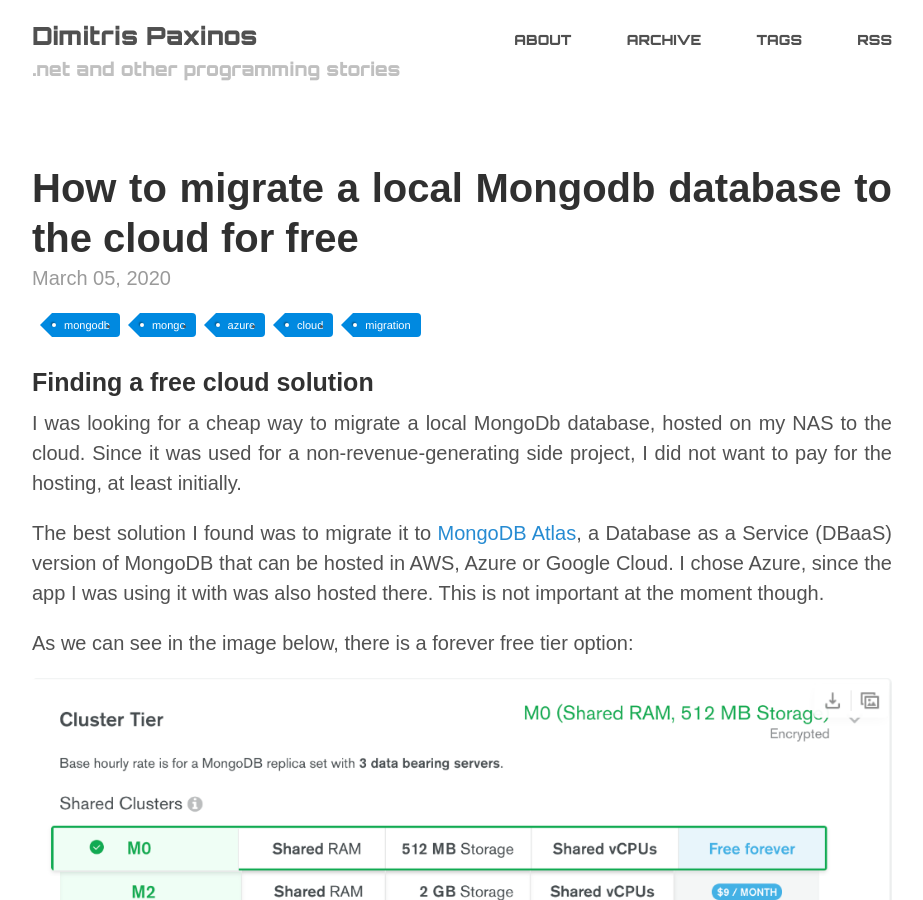
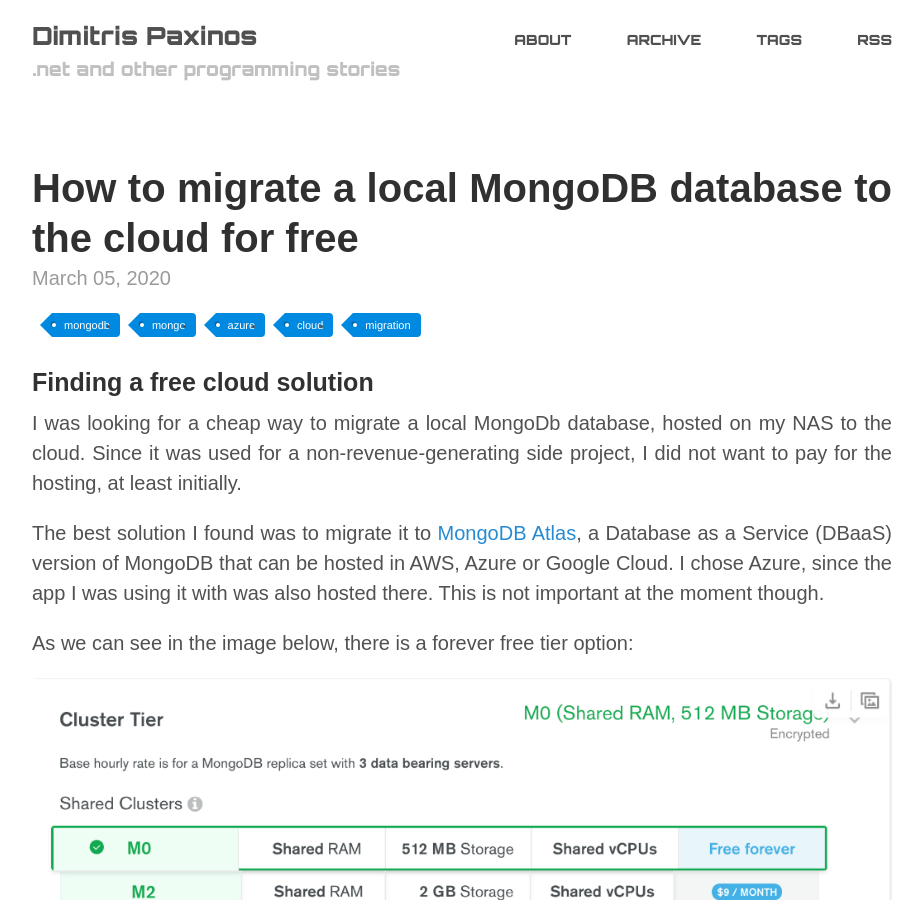
Before and after one commit to dimitrispaxinos/dimitrispaxinos.github.io, a Jekyll site: the page built from _posts/2020-03-05-Migrating-a-Local-MongoDb-Database-to-the-cloud.md, in a window 1280 px wide and 900 px high. Shown: the whole window, without its empty margins (178-1101 px from the left). Built offline with Jekyll 4.4.1, drawn with Linux system fonts in a browser that asks for light colours; some web fonts are replaced; comment, search, counter and statistics services are not loaded.

Commit message:
typos fix

```diff
--- a/_posts/2020-03-05-Migrating-a-Local-MongoDb-Database-to-the-cloud.md
+++ b/_posts/2020-03-05-Migrating-a-Local-MongoDb-Database-to-the-cloud.md
@@ -1,6 +1,6 @@
 ---
 layout: post
-title: How to migrate a local Mongodb database to the cloud for free
+title: How to migrate a local MongoDB database to the cloud for free
 tags: mongodb mongo azure cloud migration
 ---
 
```
